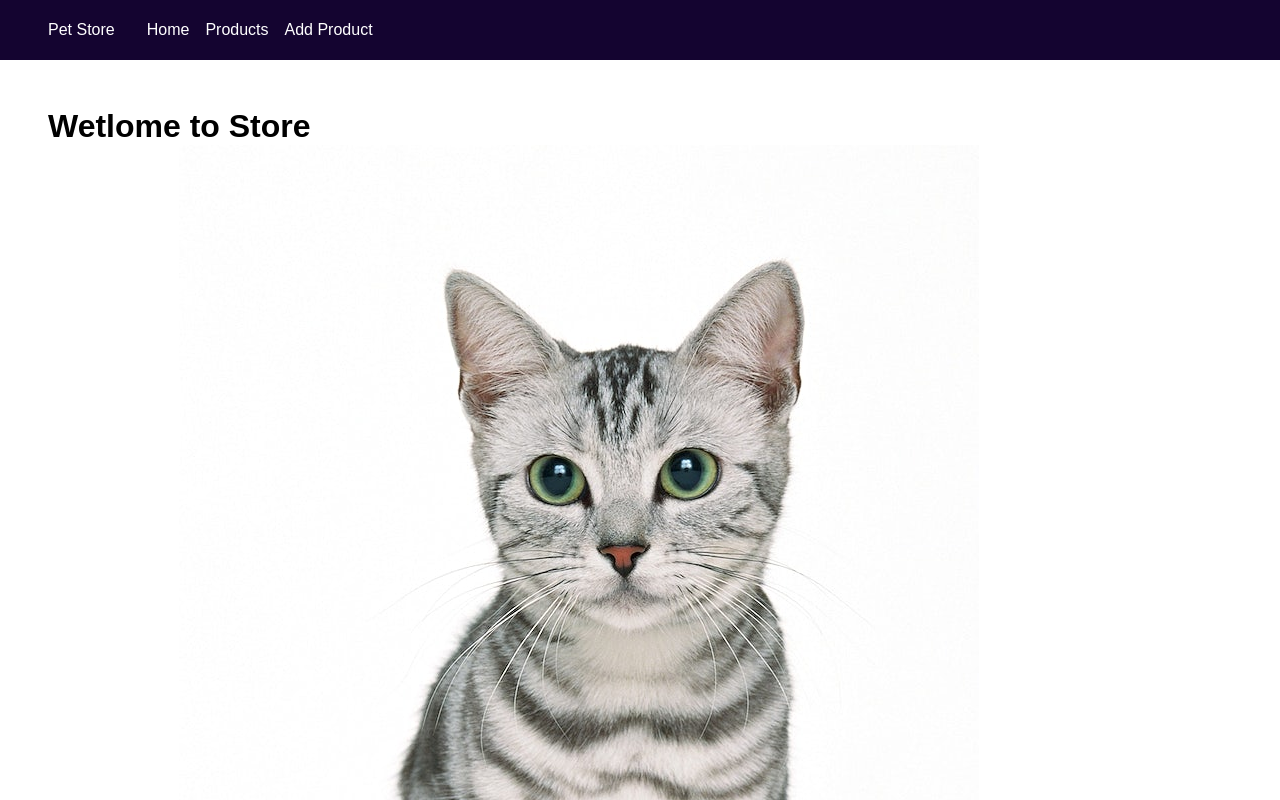
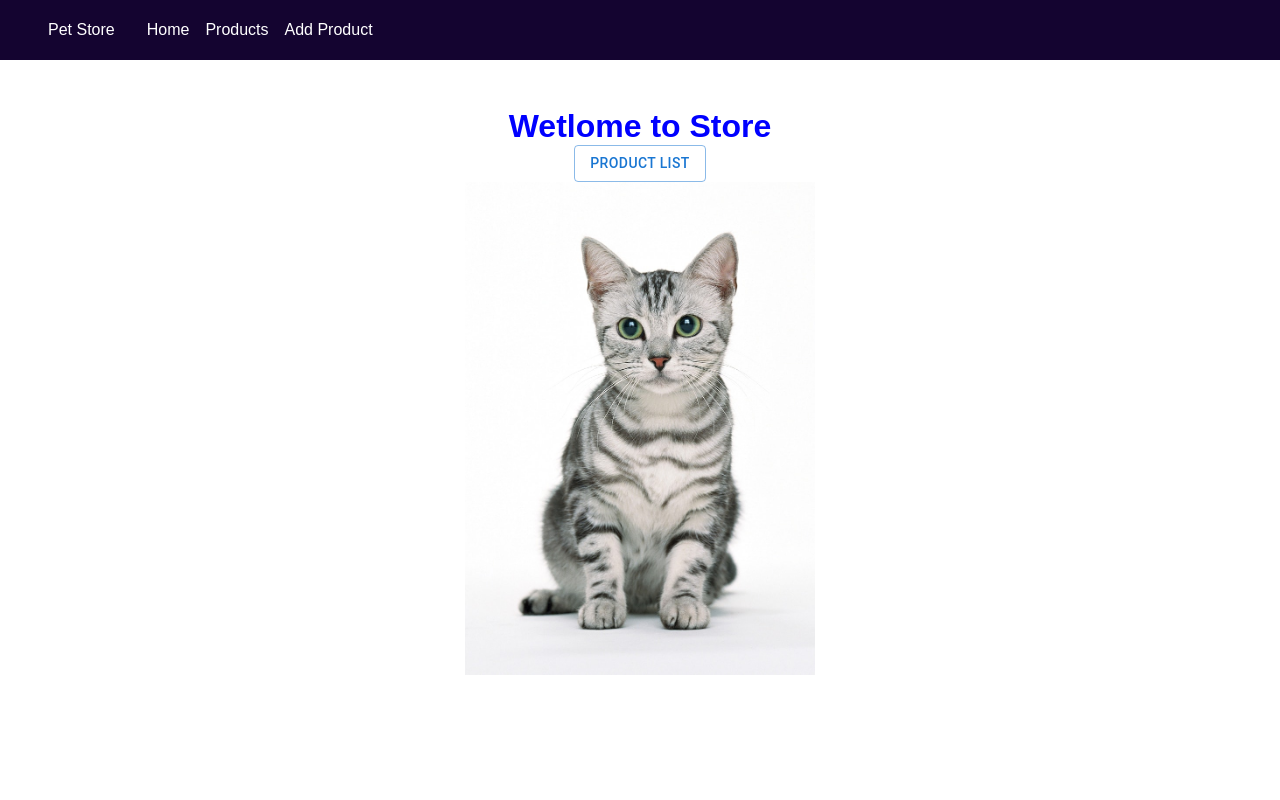
Before and after one commit to AleksandrPolishchuk/PetStoreApp, a React (Create React App) app in the folder frontend/: page / in a window 1280 px wide. Shown: the top 800 px of the page. Built offline with nearby package versions, Linux system fonts and the light colour scheme.

Commit message:
add styling-scss for Home.page

```diff
--- a/frontend/src/pages/home/home.scss
+++ b/frontend/src/pages/home/home.scss
@@ -0,0 +1,13 @@
+@import "../../mixins";
+.home {
+  @include main-style();
+
+  h1 {
+    color: #0000ff;
+  }
+  img {
+    width: 350px;
+    max-width: 95%;
+    height: auto;
+  }
+}
```
